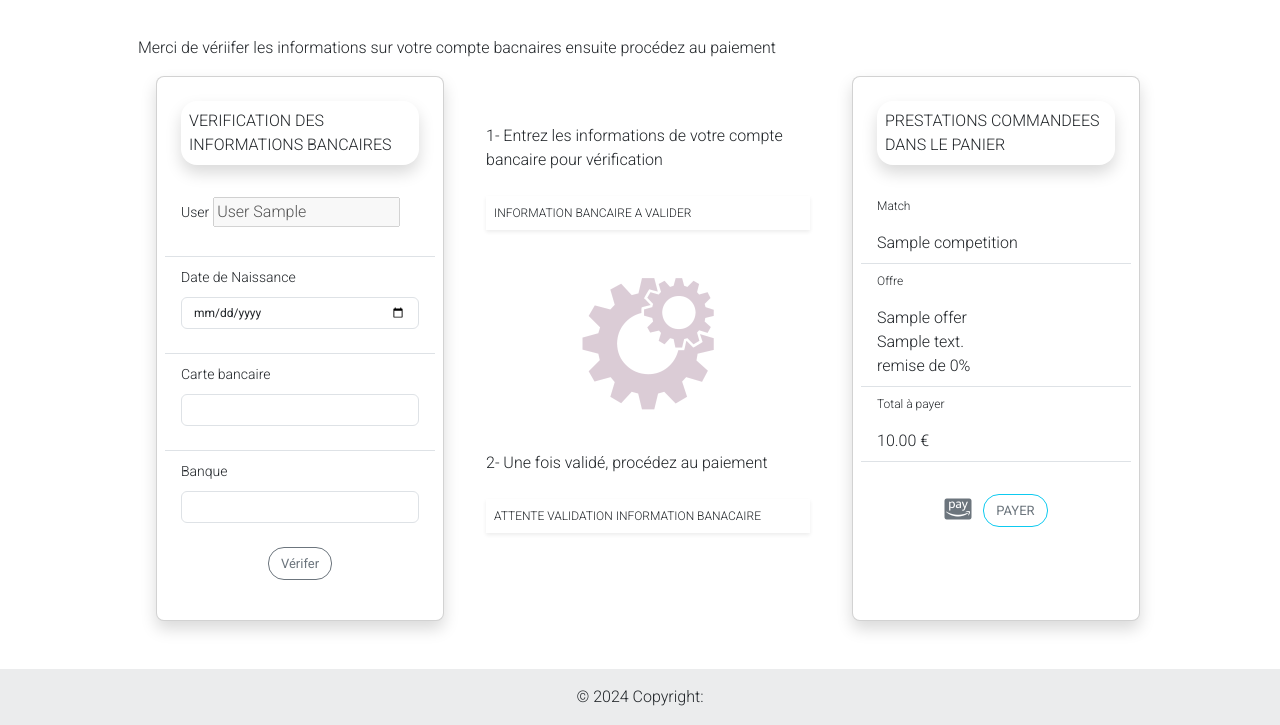
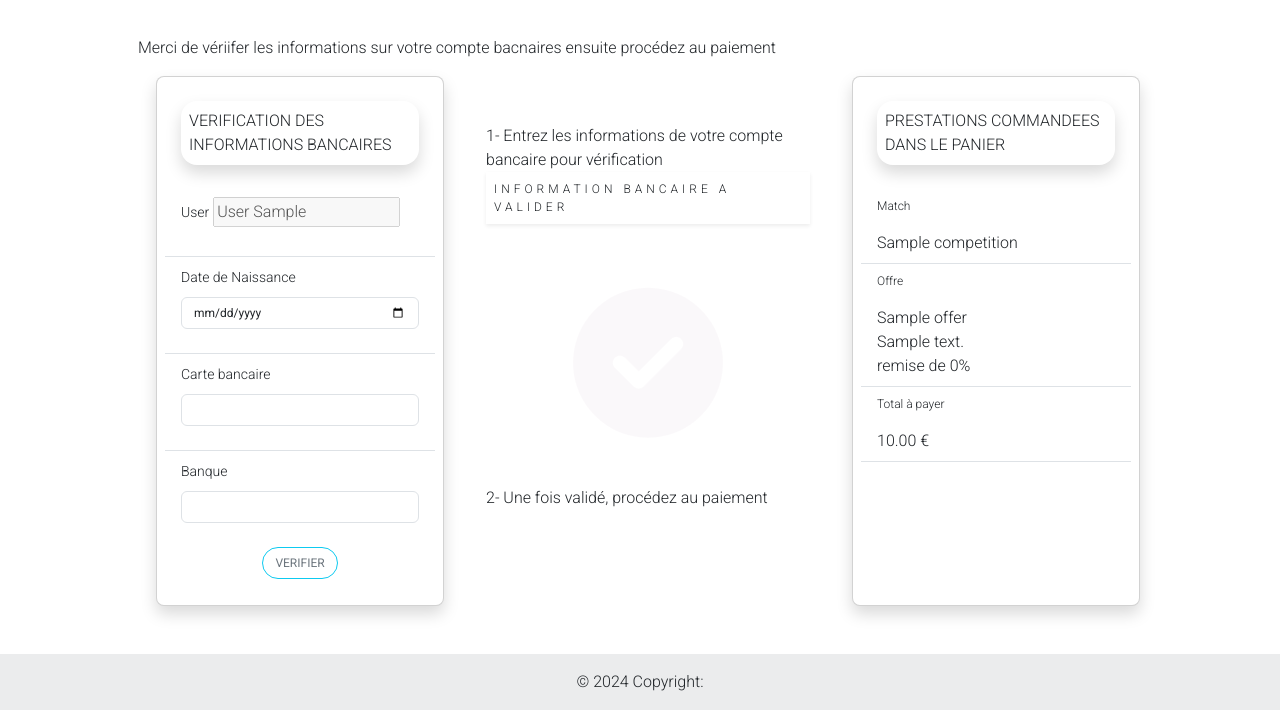
Before and after one commit to lalainafr/ecf-django, a Django app: page /payment in a window 1280 px wide. Shown: the part 355-1080 px from the top of the page. Run offline with Django 5.2, Linux system fonts and the light colour scheme; a user stored in the database is signed in; tables that the repository leaves empty hold one stand-in row (values such as "Sample post"); some libraries are stand-ins or nearby versions.

Commit message:
payment page: styling

```diff
--- a/ecf_app/static/js/scripts.js
+++ b/ecf_app/static/js/scripts.js
@@ -264,10 +264,13 @@ $('#tbody-ajax').on("click", ".btn-del-ajax", function() {
 
 
 
+
 // ajax check card information
 $('#btn-check-card').click(function (e) {
     e.preventDefault();
     //    profile card information
+
+
 
     let id = $(this).attr("data-id")
     let element = ''
@@ -332,6 +335,13 @@ $('#btn-check-card').click(function (e) {
             // all checked
             if (check_birthdate == user_birthdate && check_accountNb == accountNb &&  check_bankName == bankName) {
                 $('#all-checked').html('<i class="fa-regular text-success fa-circle-check"></i>')
+                $('#proceed-payment').html(' <p class="shadow-sm p-2"  style=" color:rgb(115, 56, 96); letter-spacing:4px">MERCI DE PROCEDER AU PAIEMENT</p>')
+                $('#checked-circle').html('<i class="fa-solid fa-circle-check" style="font-size: 150px; color:rgb(115, 56, 96);"></i>')
+                $('#payment-btn').html(`
+                        <i class="fa-brands fa-cc-amazon-pay fa-xl text-secondary"></i> &nbsp;
+                            <button class="btn btn btn-outline-info rounded-4 btn-petit text-secondary"
+                        id="btn-payer">PAYER</button>
+                        `)
             }
         }
     });
--- a/templates/ecf_app/payment.html
+++ b/templates/ecf_app/payment.html
@@ -71,7 +71,7 @@
                         </ul>
                         <div class="text-center">
 
-                        <button type="submit" class="btn btn-outline-secondary rounded-4 btn-petit" id="btn-check-card" data-id={{user.id}}>Vérifer</button>
+                        <button type="submit" class="btn btn-outline-info text-petit text-secondary rounded-4 " id="btn-check-card" data-id={{user.id}}>VERIFIER</button>
                         </div>
                     </form>
                 </div>
@@ -83,24 +83,21 @@
                 <br>
                     <h7>1-  Entrez les informations de votre compte bancaire pour vérification</h7>
                     <br>
-                    <br>
-                    <p class="shadow-sm p-2 text-petit">INFORMATION BANCAIRE A VALIDER                     <span style="float: right" id="all-checked"></span>
+                    <p class="shadow-sm p-2 text-petit" style="letter-spacing: 4px;">INFORMATION BANCAIRE A VALIDER                     <span style="float: right" id="all-checked"</span>
 </p>
 
                     <br>
-                    <br>
-                    <br>
                     <br><div class="text-center">
-
-                <i class="fa-brands fa-whmcs fa-2xl opacity-25" style="font-size: 150px; color:rgb(115, 56, 96);"></i>
+                <span id="checked-circle">
+                    <i class="fa-solid fa-circle-check " style="font-size: 150px; color:rgb(245, 240, 244); opacity: 40%;"></i>
+                </span>
                     </div>
-                    <br>
                     <br>
                     <br>
                     <h7> 2-  Une fois validé, procédez au paiement</h7>
                     <br>
                     <br>
-                    <p class="shadow-sm p-2 text-petit">ATTENTE VALIDATION INFORMATION BANACAIRE</p>
+                    <span id="proceed-payment" class="text-center"></span>
                     <br>
                     <br>
                     <br>
@@ -129,10 +126,11 @@
                         </li>
                         <br>
                         <li class="list-group-item text-center">
-                        <i class="fa-brands fa-cc-amazon-pay fa-xl text-secondary"></i> &nbsp;
-                    <button class="btn btn btn-outline-info rounded-4 btn-petit text-secondary"
-                        id="btn-payer">PAYER</button>
-                        </li>
+
+                        <div id="payment-btn">
+
+                        </div>
+
                     </ul>
                 </div>
             </div>
```
